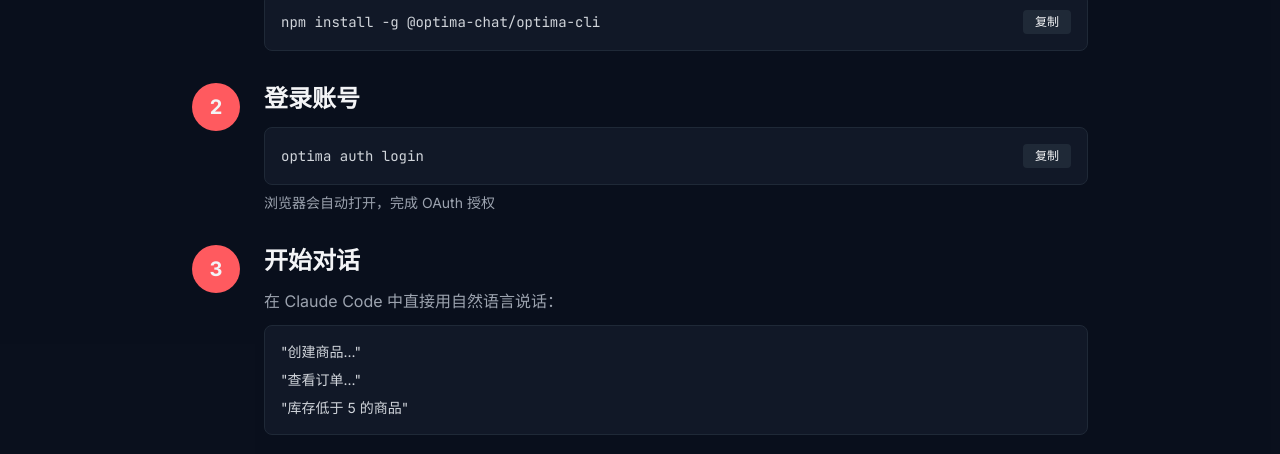
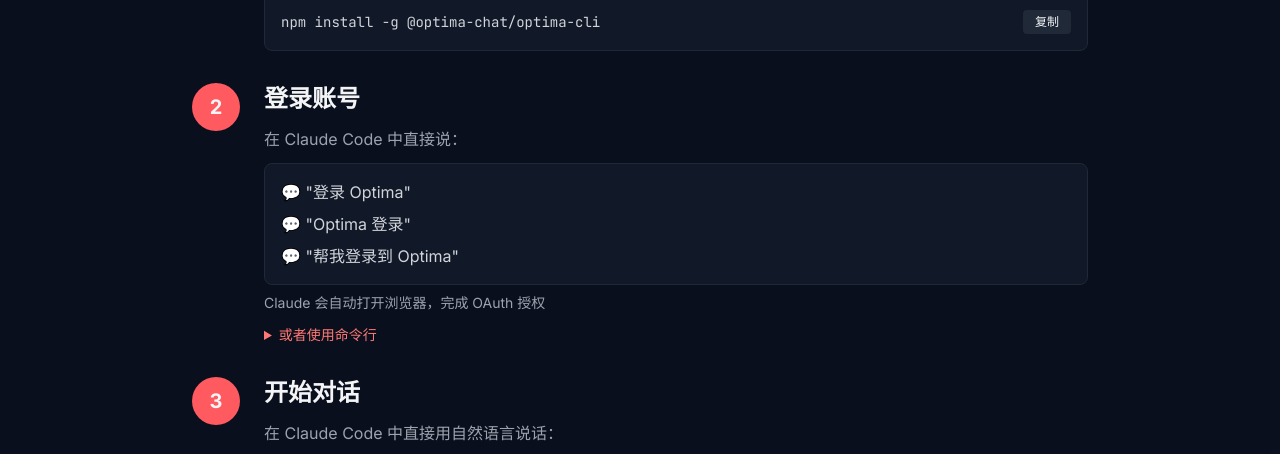
Before and after one commit to Optima-Chat/optima-cli, a website built with Vite: page website/index.html in a window 1280 px wide. Shown: the part 2451-2905 px from the top of the page. Built offline with nearby package versions, Linux system fonts and the light colour scheme.

Commit message:
feat: 优化网站登录步骤，突出自然语言交互
- 第2步改为展示自然语言登录方式（"登录 Optima"）
- 命令行方式作为可折叠的备选方案
- 更符合 Optima CLI 的核心价值：自然语言操作

```diff
--- a/website/index.html
+++ b/website/index.html
@@ -397,15 +397,26 @@
           </div>
           <div class="flex-1 min-w-0">
             <h3 class="text-xl sm:text-2xl font-semibold mb-2 sm:mb-3">登录账号</h3>
-            <div class="bg-gray-900 border border-gray-800 rounded-lg p-3 sm:p-4 font-mono text-xs sm:text-sm overflow-x-auto">
-              <div class="flex items-center justify-between gap-2 min-w-max">
-                <span class="text-gray-300">optima auth login</span>
-                <button onclick="copyToClipboard('optima auth login')" class="px-2 sm:px-3 py-1 bg-gray-800 hover:bg-gray-700 active:bg-gray-600 rounded text-xs transition flex-shrink-0">
-                  复制
-                </button>
+            <p class="text-gray-400 mb-3 text-sm sm:text-base">在 Claude Code 中直接说：</p>
+            <div class="bg-gray-900 border border-gray-800 rounded-lg p-3 sm:p-4">
+              <div class="space-y-2 text-sm sm:text-base text-gray-300">
+                <div>💬 "登录 Optima"</div>
+                <div>💬 "Optima 登录"</div>
+                <div>💬 "帮我登录到 Optima"</div>
               </div>
             </div>
-            <p class="text-gray-400 mt-2 text-xs sm:text-sm">浏览器会自动打开，完成 OAuth 授权</p>
+            <p class="text-gray-400 mt-2 text-xs sm:text-sm">Claude 会自动打开浏览器，完成 OAuth 授权</p>
+            <details class="mt-3">
+              <summary class="text-coral-400 hover:text-coral-300 cursor-pointer text-xs sm:text-sm">或者使用命令行</summary>
+              <div class="bg-gray-900 border border-gray-800 rounded-lg p-3 sm:p-4 font-mono text-xs sm:text-sm overflow-x-auto mt-2">
+                <div class="flex items-center justify-between gap-2 min-w-max">
+                  <span class="text-gray-300">optima auth login</span>
+                  <button onclick="copyToClipboard('optima auth login')" class="px-2 sm:px-3 py-1 bg-gray-800 hover:bg-gray-700 active:bg-gray-600 rounded text-xs transition flex-shrink-0">
+                    复制
+                  </button>
+                </div>
+              </div>
+            </details>
           </div>
         </div>
 
```
